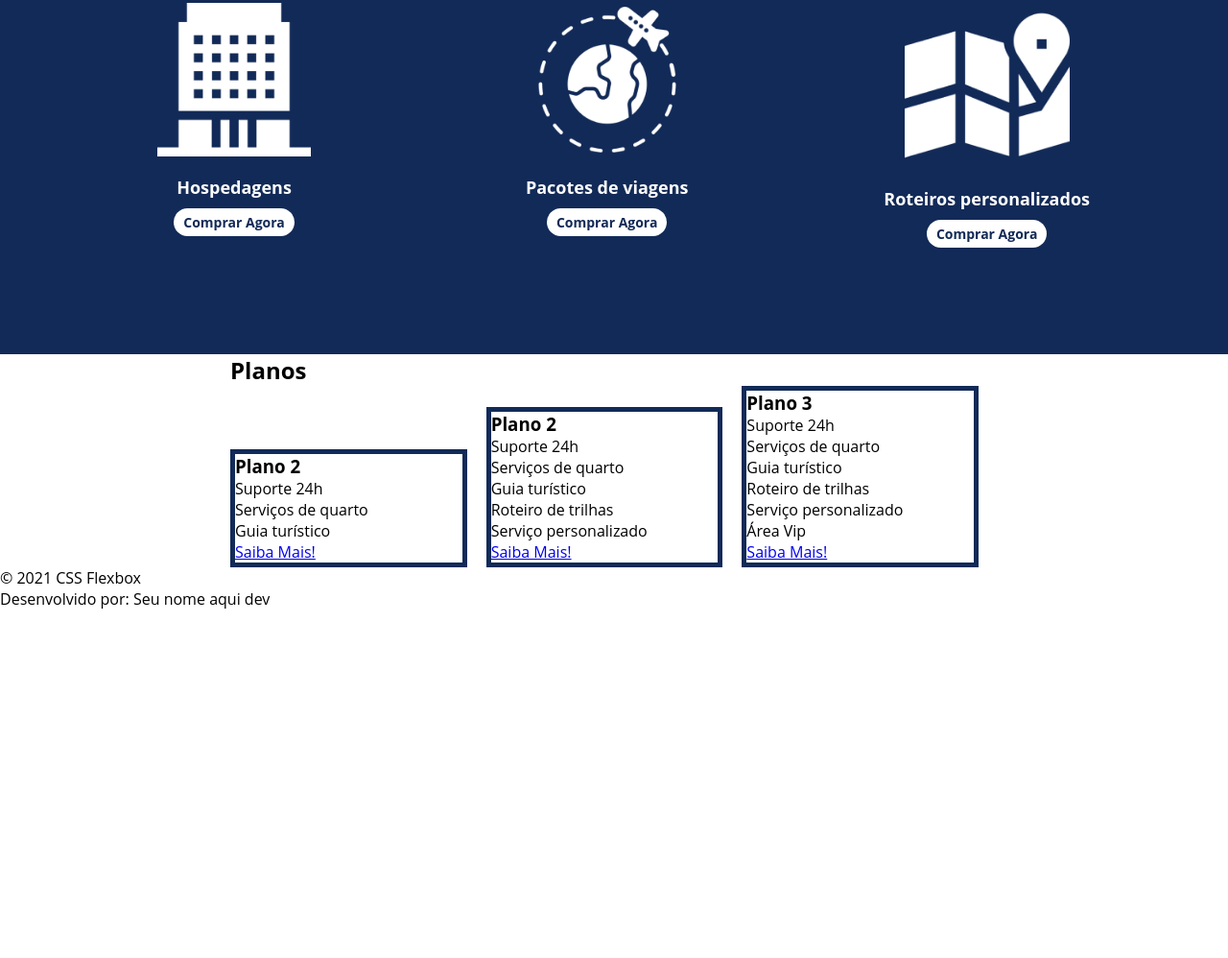
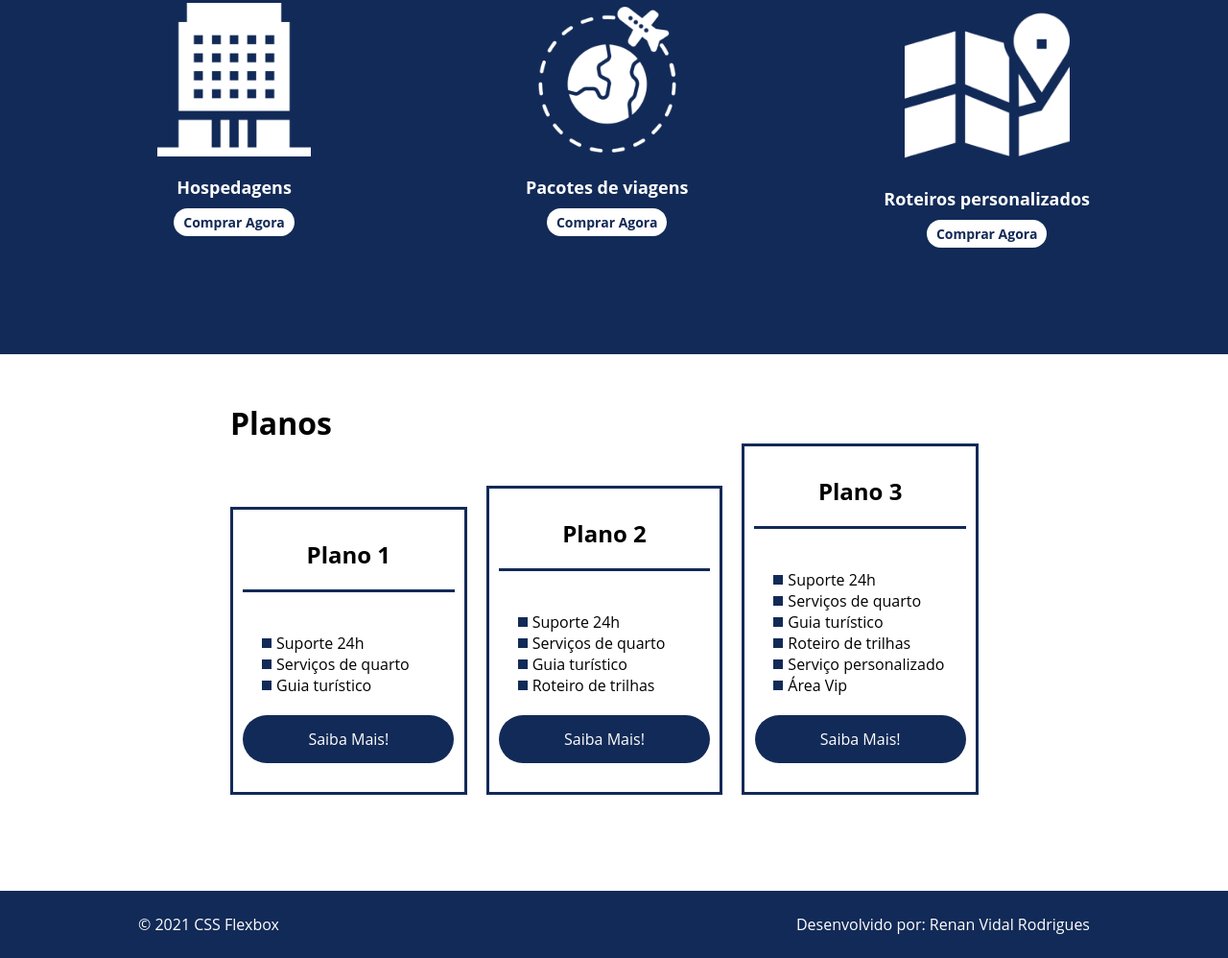
Before and after one commit to RenanVidal/Projeto-Flexbox-DIO, a plain HTML site: page index.html in a window 1280 px wide. Shown: the part 1301-2299 px from the top of the page at 96% size. Before the commit the page ends 1936 px from the top, so only its background shows below. Drawn offline with Linux system fonts and the light colour scheme.

Commit message:
Projeto Flebox Finalizado

```diff
--- a/index.html
+++ b/index.html
@@ -25,7 +25,7 @@
         <div class="texto-apresentacao" >
             <h1>Flex <br>Turismos</h1>
             <p>O melhor serviço para você!</p>
-            <a href="">Saiba Mais!</a>
+            <a href="" class="btn">Saiba Mais!</a>
         </div>
 
         <div>
@@ -86,7 +86,8 @@
         <div class="lista-planos">
 
             <div class="item-plano">
-                <h3>Plano 2</h3>
+                <h3>Plano 1</h3>
+                <br>
                 <ul>
                     <li>Suporte 24h</li>
                     <li>Serviços de quarto</li>
@@ -97,18 +98,19 @@
 
             <div class="item-plano">
                 <h3>Plano 2</h3>
+                <br>
                 <ul>
                     <li>Suporte 24h</li>
                     <li>Serviços de quarto</li>
                     <li>Guia turístico</li>
                     <li>Roteiro de trilhas</li>
-                    <li>Serviço personalizado</li>
                 </ul>
                 <a href="#" class="btn">Saiba Mais!</a>
             </div>
 
             <div class="item-plano">
                 <h3>Plano 3</h3>
+                <br>
                 <ul>
                     <li>Suporte 24h</li>
                     <li>Serviços de quarto</li>
@@ -125,8 +127,10 @@
     </div>
 
     <footer>
-        <p>&copy; 2021 CSS Flexbox</p>
-        <p>Desenvolvido por: Seu nome aqui dev</p>
+        <div class="flex-container footer">
+            <p>&copy; 2021 CSS Flexbox</p>
+            <p>Desenvolvido por: Renan Vidal Rodrigues</p>
+        </div>
     </footer>
 </body>
 </html>
--- a/src/css/style.css
+++ b/src/css/style.css
@@ -24,6 +24,7 @@ div img{
     max-width: 992px;
     margin: auto;
     width: 100%;
+    /*padding: 10px 15px;*/
 }
 
 header{
@@ -66,7 +67,7 @@ header .menu{
     margin: 10px;
 }
 
-.texto-apresentacao a{
+.btn{
     background-color: #122A57;
     color: #fff;
     text-align: center;
@@ -167,15 +168,128 @@ header .menu{
 #planos{
     flex-direction: column;
     width: 100vh;
+    padding-top: 50px;
+}
+
+#planos h2{
+    font-size: 32px;
+
 }
 
 .lista-planos{
     display: flex;
     align-items: flex-end;
+    justify-content: space-between;
 }
 
 .item-plano{
     flex: 1;
-    border: 5px solid #122A57;
+    border: 3px solid #122A57;
     margin-right: 20px;
+    padding: 10px;
+    max-width: 240px;
 }
+
+.item-plano .btn{
+    margin: auto;
+    margin-bottom: 20px;
+}
+
+.item-plano h3{
+    font-size: 24px;
+    display: flex;
+    flex-direction: column;
+    text-align: center;
+    margin-top: 20px;
+}
+
+.item-plano h3::after{
+    content: "";
+    background-color: #122A57;
+    width: 100%;
+    height: 3px;
+    margin-top: 20px;
+    margin-bottom: 10px;
+}
+
+.item-plano ul{
+    padding: 10px 20px;
+    display: flex;
+    flex-direction: column;
+    margin-bottom: 10px;
+}
+
+.item-plano ul li{
+    display: flex;
+    flex-wrap: nowrap;
+    align-items: center;
+}
+
+.item-plano ul li::before{
+    content: "";
+    width: 10px;
+    height: 10px;
+    background-color: #122A57;
+    margin-right: 5px;
+}
+
+footer{
+    background-color: #122A57;
+    height: 70px;
+    display: flex;
+    align-items: center;
+    margin-top: 100px;
+}
+
+footer .footer{
+    justify-content: space-between;
+    color: #fff;
+}
+
+/* mobile */
+
+@media(max-width: 992px){
+
+    .flex-container{
+        flex-direction: column;
+    }
+
+    .apresentacao{
+        flex-direction: column-reverse;
+    }
+
+    .apresentacao .texto-apresentacao{
+        width: 100%;
+    }
+
+    #quem-somos{
+        flex-direction: column-reverse;
+    }
+
+    #quem-somos img{
+        min-width: 320px;
+        margin: auto;
+    }
+
+    .list-servicos{
+        flex-direction: column;
+    }
+
+    .item-servico img{
+        width: 50%;
+        margin: auto;
+    }
+
+    .lista-planos{
+        flex-direction: column;
+        align-items: flex-start;
+        margin-bottom: 20px;
+    }
+
+    .lista-planos .item-plano{
+        max-width: 90%;
+        margin: auto;
+        width: 100%;
+        margin-bottom: 20px;
+    }
+}
```
